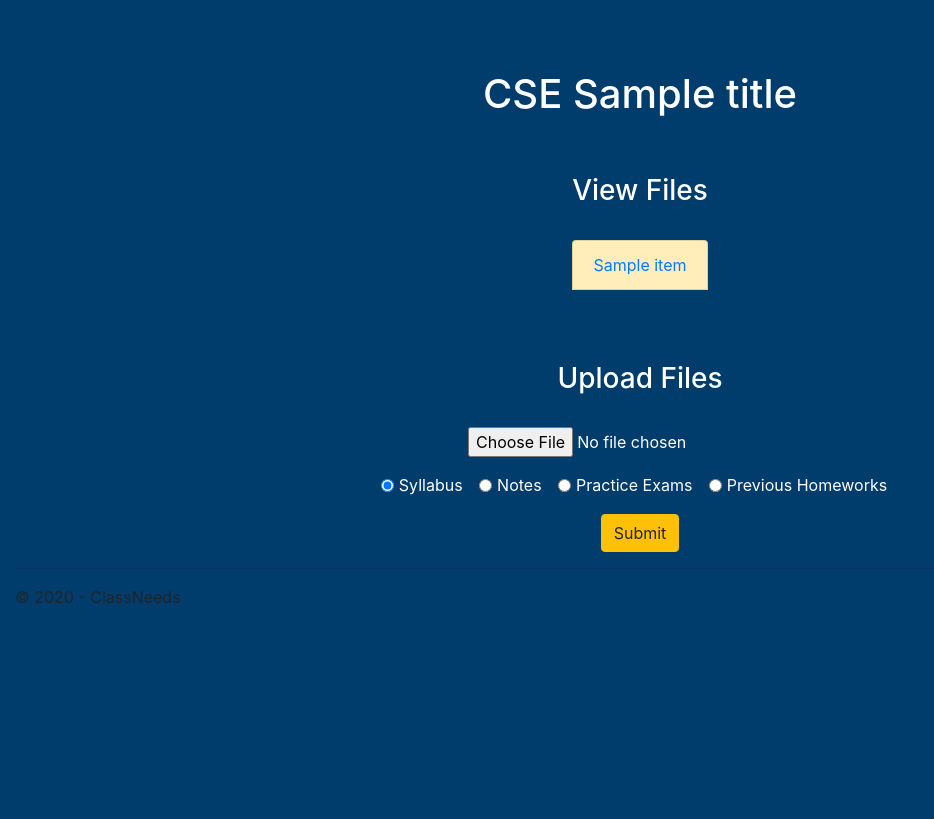
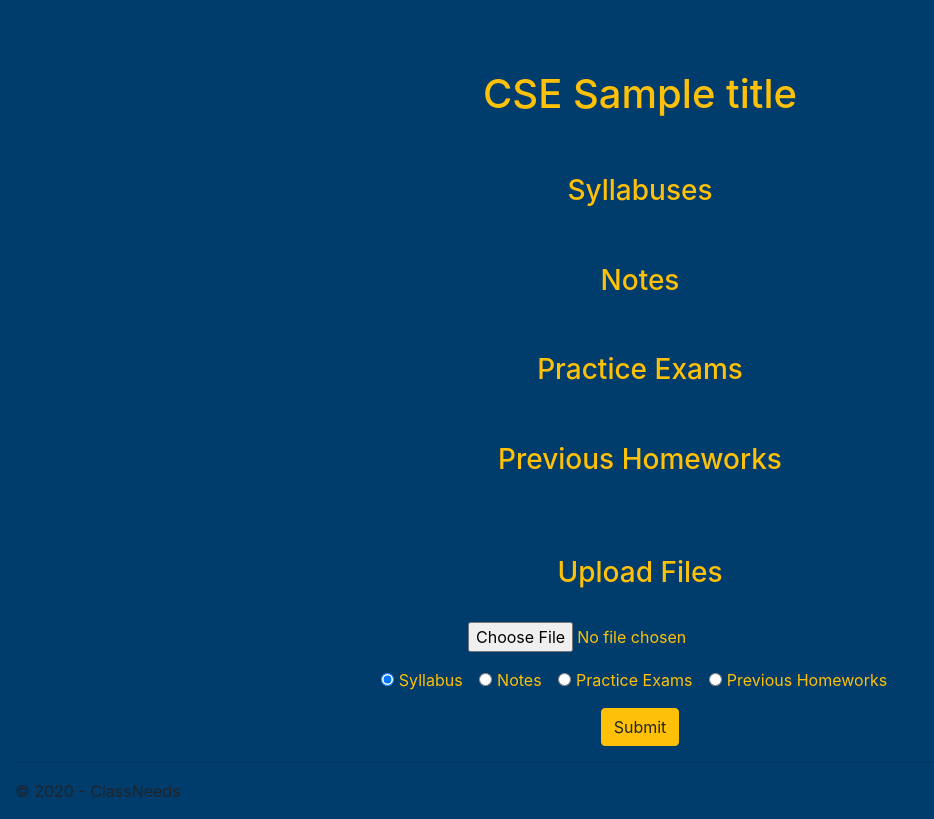
Before and after one commit to Error808/ClassNeeds, a Flask app: template ClassNeeds/templates/classDetails.html in a window 1280 px wide. Shown: the part 56-875 px from the top of the page, without its empty margins (0-934 px from the left). Before the commit the page ends 660 px from the top, so only its background shows below. Run offline with Flask 2, Linux system fonts and the light colour scheme; the template is opened without the code that fills it: most values are stand-ins (such as "Sample title", 1, 10 or a date in 2020); some libraries are stand-ins or nearby versions.

Commit message:
upload download

```diff
--- a/ClassNeeds/templates/classDetails.html
+++ b/ClassNeeds/templates/classDetails.html
@@ -2,7 +2,109 @@
 
 {% block content %}
 
-<h1 class="text-center text-white" style="margin-top: 70px"> CSE {{ title }} </h1>
+<h1 class="text-center text-warning" style="margin-top: 70px"> CSE {{ title }} </h1>
+
+<br />
+<br />
+
+
+<div class="container text-warning text-center">
+
+    <h3> Syllabuses </h3>
+    <br />
+
+
+    <ul class=" list-group" >
+
+        {% for item in items %}
+
+        {% if item.wfile == "Syllabus" %}
+        <li class="list-group-item list-group-item-action list-group-item-warning ">
+            <a style=" word-break: break-all " href={{ url_for('download', id = item.id)   }}> {{ item.name }} </a>
+        </li>
+        {% endif %}
+
+    </ul>
+
+
+    {% else %}
+    <p> sorry, no syllabus was uploaded :( </p>
+    {% endfor %}
+</div>
+
+<br />
+
+<div class="container text-warning text-center">
+
+    <h3> Notes </h3>
+    <br />
+
+
+    <ul class=" list-group">
+        {% for item in items %}
+
+        {% if item.wfile == "Notes" %}
+        <li class="list-group-item list-group-item-action list-group-item-warning ">
+            <a style=" word-break: break-all " href={{ url_for('download', id = item.id)   }}> {{ item.name }} </a>
+        </li>
+        {% endif %}
+    </ul>
+
+
+    {% else %}
+    <p> sorry, no note was uploaded :( </p>
+    {% endfor %}
+</div>
+
+
+<br />
+
+
+<div class="container text-warning text-center">
+
+    <h3> Practice Exams </h3>
+    <br />
+
+    <ul class=" list-group">
+
+        {% for item in items %}
+
+        {% if item.wfile == "Practice Exams" %}
+        <li class="list-group-item list-group-item-action list-group-item-warning ">
+            <a style=" word-break: break-all " href={{ url_for('download', id = item.id)   }}> {{ item.name }} </a>
+        </li>
+        {% endif %}
+    </ul>
+
+
+    {% else %}
+    <p> sorry, no Practice exam was uploaded :( </p>
+    {% endfor %}
+</div>
+
+<br />
+
+<div class="container text-warning text-center">
+
+    <h3> Previous Homeworks </h3>
+    <br />
+
+
+    <ul class=" list-group">
+        {% for item in items %}
+
+        {% if item.wfile == "Previous Homeworks" %}
+        <li class="list-group-item list-group-item-action list-group-item-warning ">
+            <a style=" word-break: break-all " href={{ url_for('download', id = item.id)   }}> {{ item.name }} </a>
+        </li>
+        {% endif %}
+    </ul>
+
+
+    {% else %}
+    <p> sorry, no exam was uploaded :( </p>
+    {% endfor %}
+</div>
 
 <br />
 <br />
@@ -10,26 +112,7 @@
 
 
 
-
-
-<div class="container text-white text-center">
-
-    <h3 > View Files </h3>
-    <br />
-    {% for item in items %}
-    <ul class=" list-group" style=" display: inline-block">
-        <li class="list-group-item list-group-item-action list-group-item-warning ">
-            <a style =" word-break: break-all "  href={{ url_for('download', id = item.id)   }}> {{ item.name }} </a>
-        </li>
-        <br />
-    </ul>
-    {% endfor %}
-</div>
-
-<br />
-<br />
-
-<div class="container text-white text-center">
+<div class="container text-warning text-center">
 
     <form action="/upload" method="post" enctype="multipart/form-data">
 
@@ -61,8 +144,6 @@
             <button type="submit" class="btn btn-warning">Submit</button>
         </div>
 
-
-
     </form>
 
 </div>
```
Also changed, not shown: ClassNeeds/__init__.py (+20 -1 lines).
